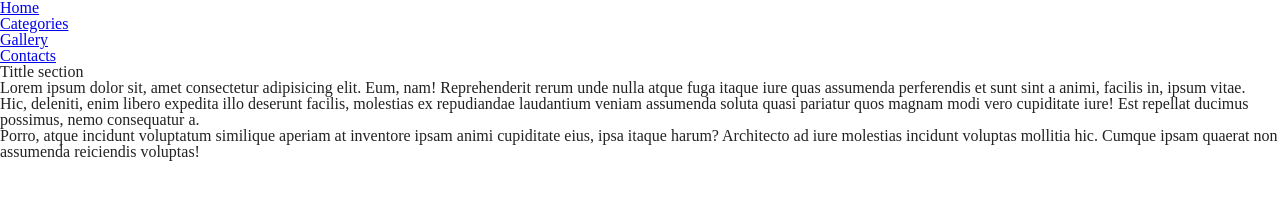
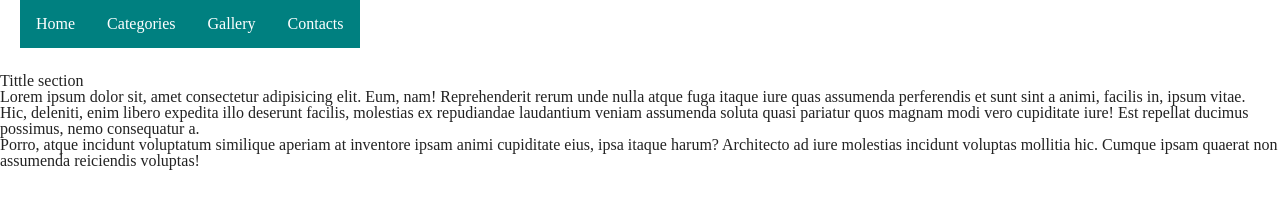
Before and after one commit to edos009/fd_practice_menu_12-05, a plain HTML site: page index.html in a window 1280 px wide. Drawn offline with Linux system fonts and the light colour scheme.

Commit message:
Add starting style

```diff
--- a/assets/css/style.css
+++ b/assets/css/style.css
@@ -5,10 +5,44 @@
   margin: 0;
 }
 
+a{
+  text-decoration: none;
+  color: inherit;
+}
+
 :root{
   --main-color: teal;
   --hover-color: #006767;
   --text-color: #fff;
 
+  font-family: serif;
+}
 
+nav{
+  margin-bottom: 25px;
 }
+
+.nav__list{
+  padding-left: 20px;
+
+  font-size: 0;
+}
+
+.nav__list-item{
+  display: inline-block;
+
+  background-color: var(--main-color);
+  color: var(--text-color);
+
+  font-size: initial;
+}
+
+.nav__list-item:hover{
+  background-color: var(--hover-color);
+}
+
+.nav__list-link{
+  display: inline-block;
+
+  padding: 1em;
+}
```
